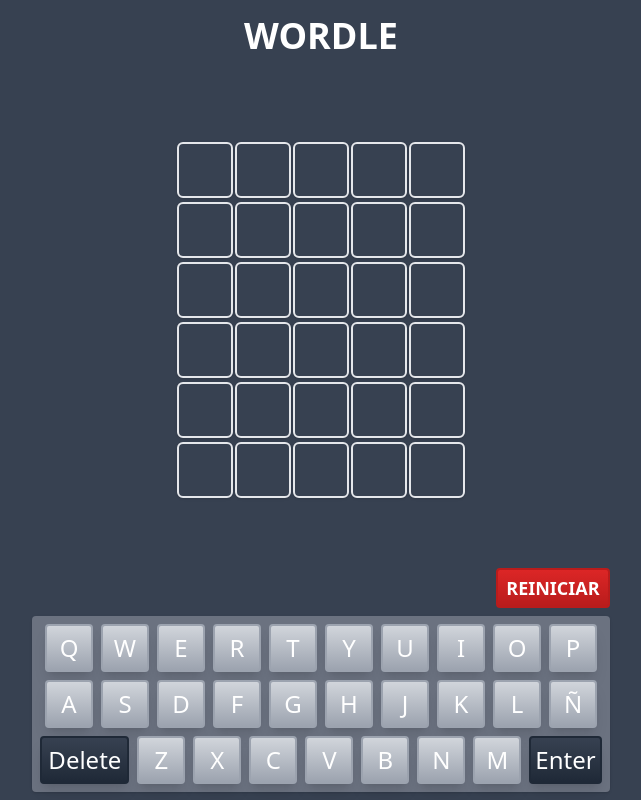
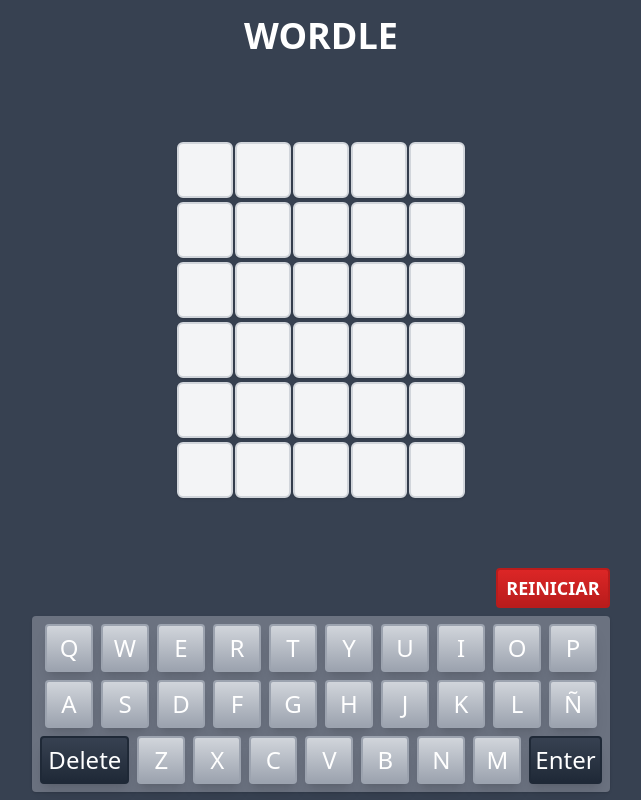
Before and after one commit to FranciscoGaBe/wfg, a Vue app: page / in a window 1280 px wide. Shown: the whole page, without its empty margins (319-960 px from the left). Built offline with nearby package versions, Linux system fonts and the light colour scheme.

Commit message:
Style: styling of Board component

```diff
--- a/src/components/Board.vue
+++ b/src/components/Board.vue
@@ -37,8 +37,8 @@
       <div
         v-for="(tile, tileIndex) in wordInput"
         :key="tileIndex"
-        class="board-tile board-input-tile"
-        :class="{ 'border-gray-500': tile }"
+        class="board-tile board-input-tile bg-gray-100"
+        :class="[tile ? 'border-gray-500' : 'border-gray-300']"
       >{{ tile }}</div>
     </div>
     <template v-if="board.length < 6">
@@ -47,7 +47,11 @@
         :key="rowIndex"
         class="board-row board-empty"
       >
-        <div v-for="(_, tileIndex) in Array(5)" :key="tileIndex" class="board-tile"></div>
+        <div
+          v-for="(_, tileIndex) in Array(5)"
+          :key="tileIndex"
+          class="board-tile border-gray-300 bg-gray-100"
+        ></div>
       </div>
     </template>
   </div>
```
